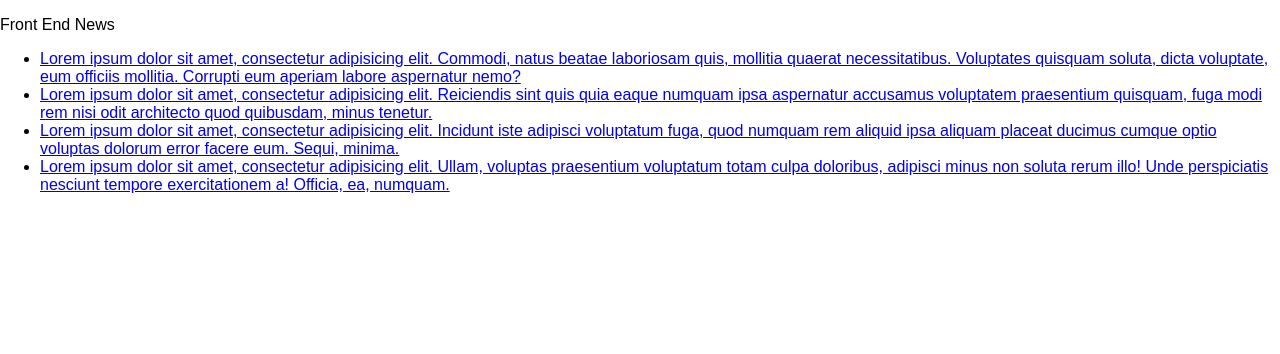
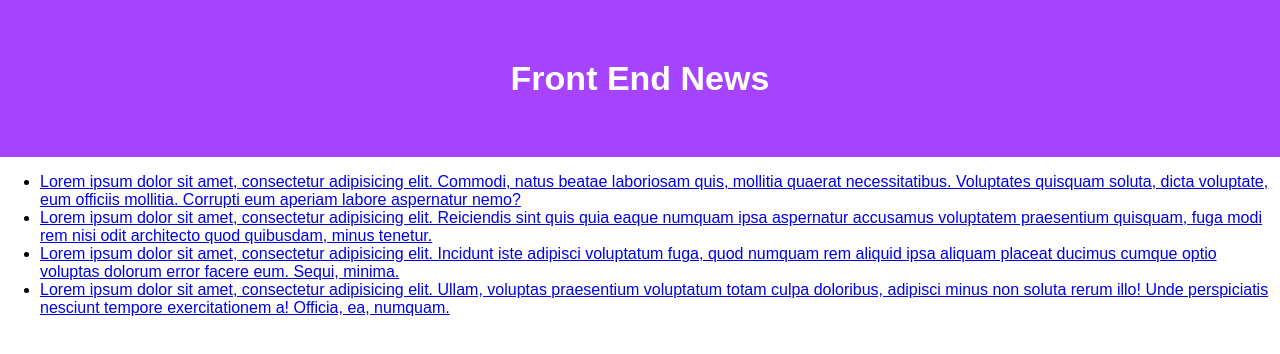
Before and after one commit to MrsHannahJ/FrontEndNews, a plain HTML site: page index.html in a window 1280 px wide. Drawn offline with Linux system fonts and the light colour scheme.

Commit message:
style header

```diff
--- a/index.html
+++ b/index.html
@@ -3,11 +3,12 @@
   <head>
     <title> Front End News </title>
     <meta charset="UTF-8" />
-  <link rel="stylesheet" href="normalize.css">
+  <link rel="stylesheet" href="normalize.css"/>
+  <link rel="stylesheet" href="main.css"/>
   </head>
   <body>
-    <header>
-      <p>Front End News</p>
+    <header class="hero">
+      <p class="logo">Front End News</p>
     </header>
     <main>
       <ul>
--- a/main.css
+++ b/main.css
@@ -43,3 +43,21 @@ ul{
 li{
 
 }
+
+/*------------------------------------------------------
+*  Header
+-----------------------------------------------------*/
+.hero{
+  background-color:#A543FF;
+  color: #ffffff;
+  padding: 25px 0;
+  text-align:center;
+
+}
+
+.logo{
+  font-size: 34px;
+  font-weight: bold;
+  text-transform: upperase;
+
+}
```
